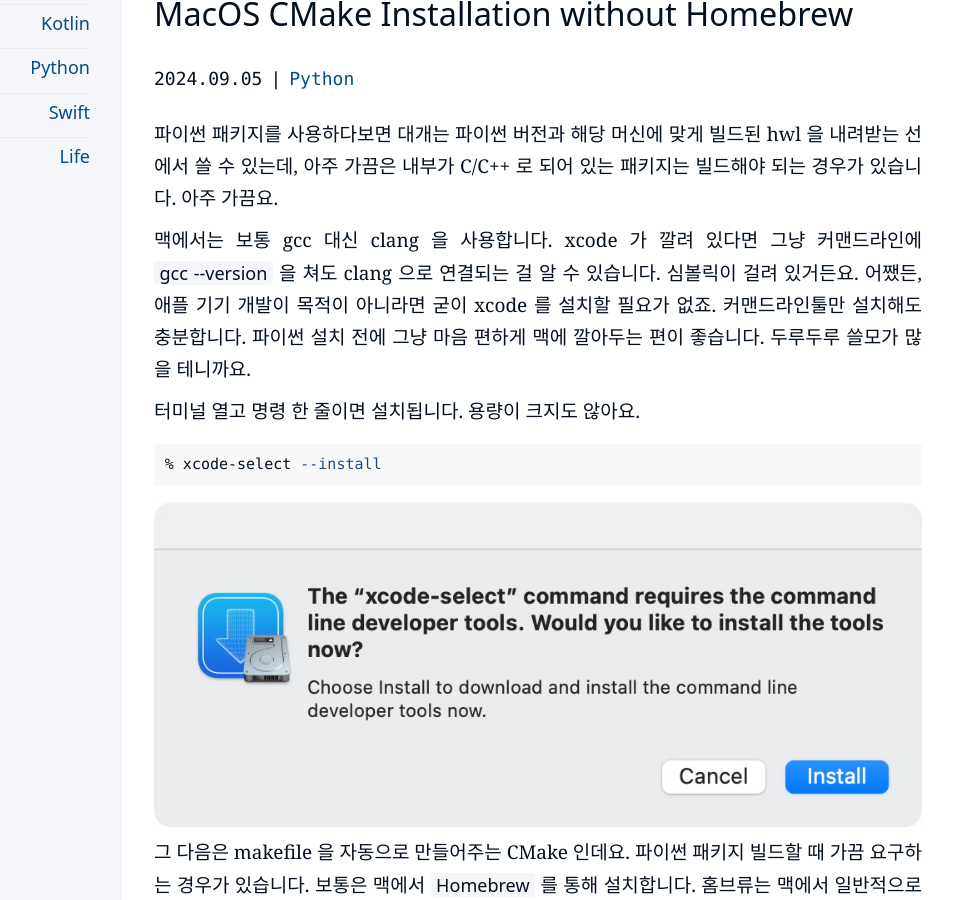
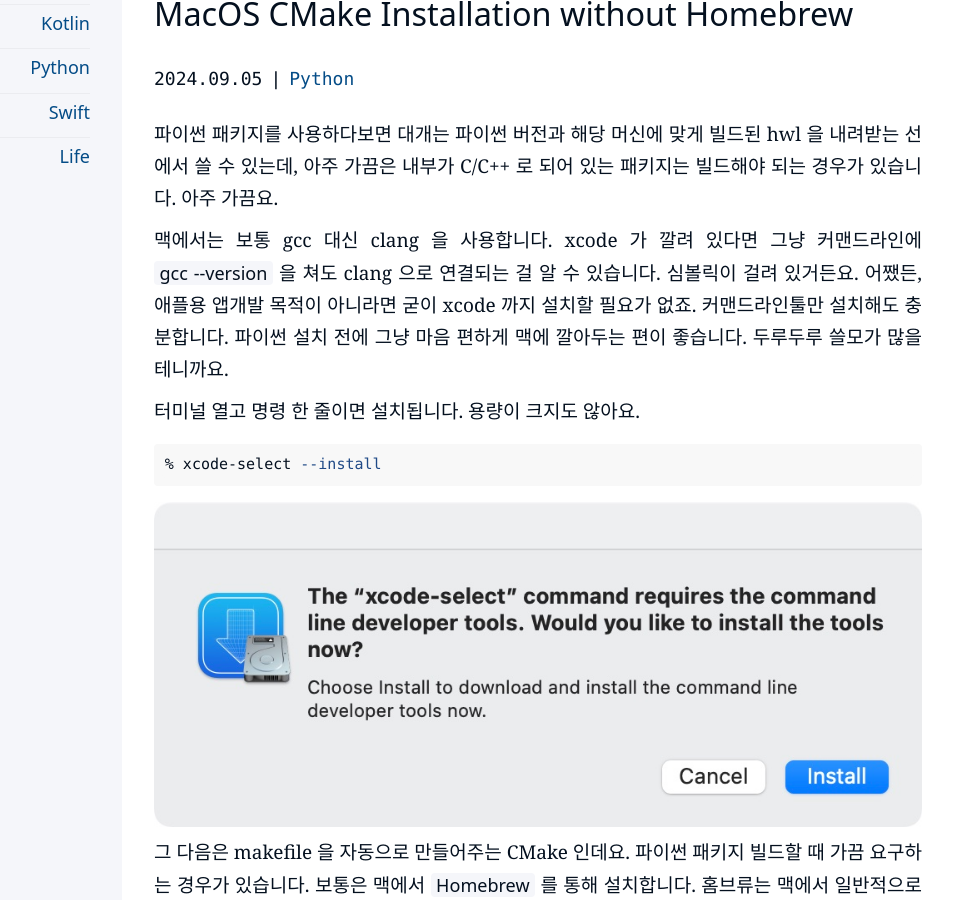
Before and after one commit to kiroshin/kiroshin.github.io, a Jekyll site: the page built from _posts/2024-09-05-mac-cmake-installation.md, in a window 1280 px wide and 900 px high, scrolled down 479 px. Shown: the whole window, without its empty margins (198-1151 px from the left). Built offline with Jekyll 4.4.1, drawn with Linux system fonts in a browser that asks for light colours.

Commit message:
Update 2024-09-05-mac-cmake-installation.md

```diff
--- a/_posts/2024-09-05-mac-cmake-installation.md
+++ b/_posts/2024-09-05-mac-cmake-installation.md
@@ -9,7 +9,7 @@
 
 파이썬 패키지를 사용하다보면 대개는 파이썬 버전과 해당 머신에 맞게 빌드된 hwl 을 내려받는 선에서 쓸 수 있는데, 아주 가끔은 내부가 C/C++ 로 되어 있는 패키지는 빌드해야 되는 경우가 있습니다. 아주 가끔요.
 
-맥에서는 보통 gcc 대신 clang 을 사용합니다. xcode 가 깔려 있다면 그냥 커맨드라인에 `gcc --version` 을 쳐도 clang 으로 연결되는 걸 알 수 있습니다. 심볼릭이 걸려 있거든요. 어쨌든, 애플 기기 개발이 목적이 아니라면 굳이 xcode 를 설치할 필요가 없죠. 커맨드라인툴만 설치해도 충분합니다. 파이썬 설치 전에 그냥 마음 편하게 맥에 깔아두는 편이 좋습니다. 두루두루 쓸모가 많을 테니까요.
+맥에서는 보통 gcc 대신 clang 을 사용합니다. xcode 가 깔려 있다면 그냥 커맨드라인에 `gcc --version` 을 쳐도 clang 으로 연결되는 걸 알 수 있습니다. 심볼릭이 걸려 있거든요. 어쨌든, 애플용 앱개발 목적이 아니라면 굳이 xcode 까지 설치할 필요가 없죠. 커맨드라인툴만 설치해도 충분합니다. 파이썬 설치 전에 그냥 마음 편하게 맥에 깔아두는 편이 좋습니다. 두루두루 쓸모가 많을 테니까요.
 
 터미널 열고 명령 한 줄이면 설치됩니다. 용량이 크지도 않아요.
 
```
